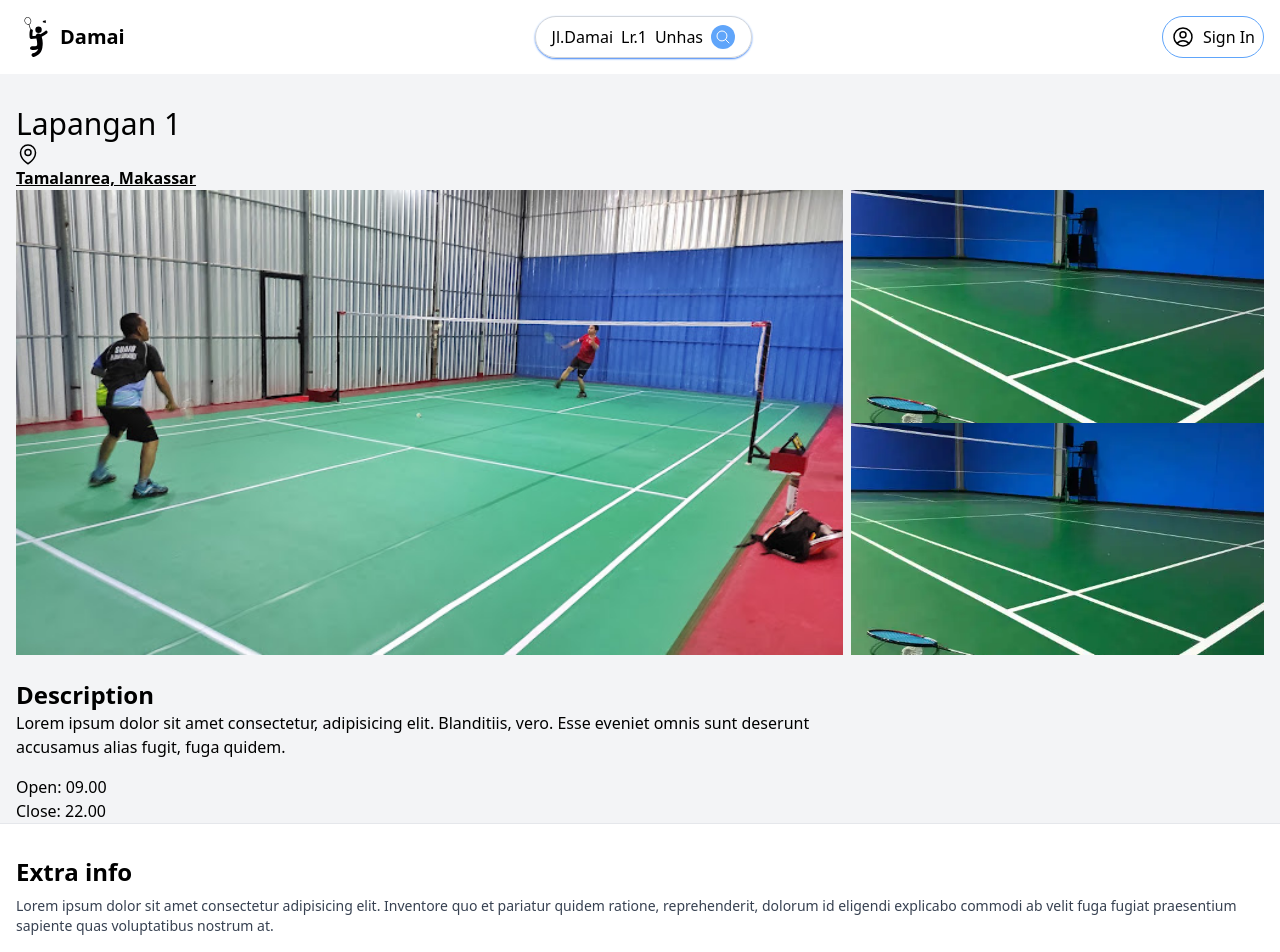
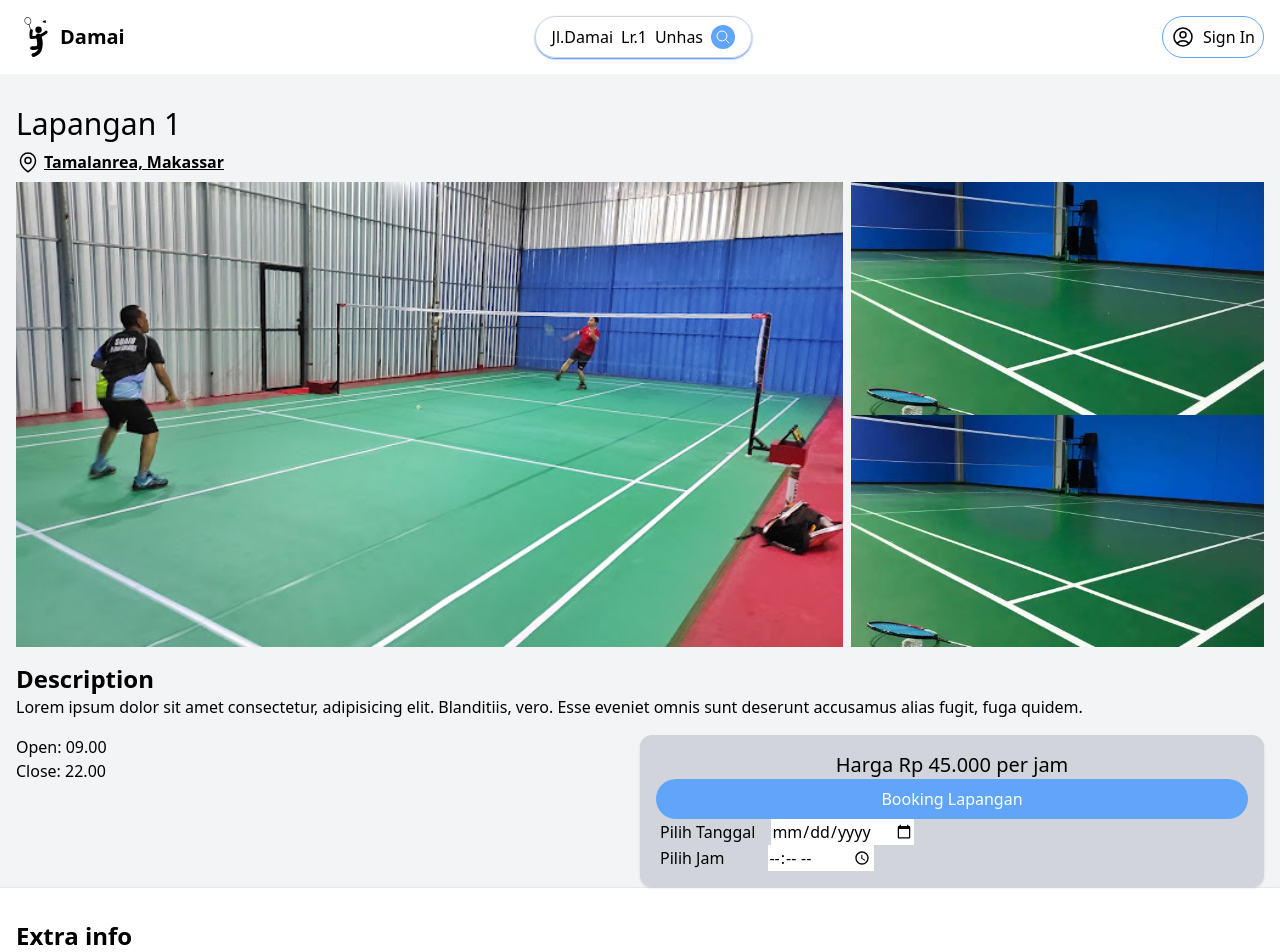
Before and after one commit to deril1709/booking-system, a React (Vite) app in the folder client/: page /field in a window 1280 px wide. Shown: the top 952 px of the page. Built offline with nearby package versions, Linux system fonts and the light colour scheme; no server answers.

Commit message:
update design HomePage

```diff
--- a/client/src/pages/SingleField.jsx
+++ b/client/src/pages/SingleField.jsx
@@ -6,11 +6,13 @@ function SingleField() {
     return (
         <div className="mt-4 bg-gray-100 -mx-8 px-8 pt-8">
             <h1 className="text-3xl">Lapangan 1</h1>
+            <a href={'https://www.google.com/maps/place/Lapangan+Bulutangkis+Damai/@-5.1302029,119.4939794,17z/data=!4m8!3m7!1s0x2dbefdb79dac8719:0xae0fa332867d9268!8m2!3d-5.1302029!4d119.4939794!9m1!1b1!16s%2Fg%2F11js8ntvlh?entry=ttu'} className='block font-semibold underline flex gap-1 my-2'>
                 <svg xmlns="http://www.w3.org/2000/svg" fill="none" viewBox="0 0 24 24" strokeWidth={1.5} stroke="currentColor" className="w-6 h-6 flex">
                     <path strokeLinecap="round" strokeLinejoin="round" d="M15 10.5a3 3 0 11-6 0 3 3 0 016 0z" />
                     <path strokeLinecap="round" strokeLinejoin="round" d="M19.5 10.5c0 7.142-7.5 11.25-7.5 11.25S4.5 17.642 4.5 10.5a7.5 7.5 0 1115 0z" />
                 </svg>
-            <a href={'https://www.google.com/maps/place/Lapangan+Bulutangkis+Damai/@-5.1302029,119.4939794,17z/data=!4m8!3m7!1s0x2dbefdb79dac8719:0xae0fa332867d9268!8m2!3d-5.1302029!4d119.4939794!9m1!1b1!16s%2Fg%2F11js8ntvlh?entry=ttu'} className='block font-semibold underline'>Tamalanrea, Makassar</a>
+                Tamalanrea, Makassar
+            </a>
             <div className="grid gap-2 grid-cols-[2fr_1fr]">
 
                 <div className="h-full w-full relative">
@@ -24,14 +26,34 @@ function SingleField() {
                     </div>
                 </div>
 
-                <div>
+            </div>
             <div className="my-4">
                 <h2 className="font-semibold text-2xl">Description</h2>
                 Lorem ipsum dolor sit amet consectetur, adipisicing elit. Blanditiis, vero. Esse eveniet omnis sunt deserunt accusamus alias fugit, fuga quidem.
             </div>
-                    Open: 09.00<br />
-                    Close: 22.00<br />
+
+            <div className='grid grid-cols-2 '>
+                <div>
+                    <p>Open: 09.00</p>
+                    <p>Close: 22.00</p>
                 </div>
+                <div className='bg-gray-300 p-4 rounded-xl shadow'>
+                    <div>
+                        <div className='text-xl text-center'>
+                            Harga Rp 45.000 per jam <br />
+                        </div>
+                        <button className='login'>Booking Lapangan</button>
+                        <div className=''>
+                            <label htmlFor="" className='ml-1 mr-4'>Pilih Tanggal</label>
+                            <input type="date" />
+                        </div>
+                        <div className=''>
+                            <label htmlFor="" className='ml-1 mr-11'>Pilih Jam</label>
+                            <input type="time" />
+                        </div>
+                    </div>
+                </div>
+
             </div>
             <div className="bg-white -mx-8 px-8 py-8 border-t">
                 <div>
```
Lines whose indentation alone changed are shown as unchanged.
